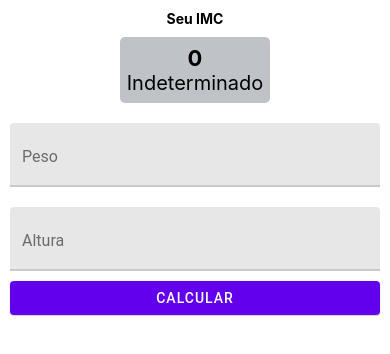
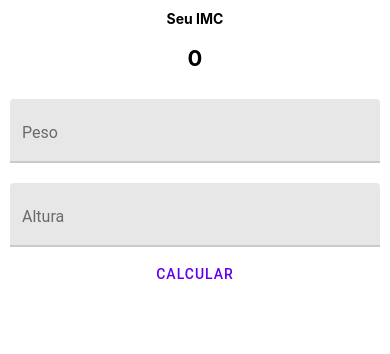
Before and after one commit to TakayukiKomatsu/IMC, a React Native app: screen / in a window 390 px wide. Shown: the top 354 px of the page. Built offline with nearby package versions, Linux system fonts and the light colour scheme.

Commit message:
Added a version using Hooks

```diff
--- a/App.js
+++ b/App.js
@@ -1,44 +1,44 @@
-import React, { Component } from "react";
+import React, { useState } from "react";
 import { Text, StyleSheet, View } from "react-native";
 
 import { Button, TextInput } from "react-native-paper";
-export default class App extends Component {
-  state = {
-    peso: 0,
-    altura: 0,
-    imc: 0,
-    legenda: "Indeterminado",
-    cor: "#bfc3c7",
-  };
 
-  calcularIMC = () => {
-    const resultado = this.state.peso / (this.state.altura * this.state.altura);
+export default function App() {
+  const [peso, setPeso] = useState(0);
+  const [altura, setAltura] = useState(0);
+  const [imc, setIMC] = useState(0);
+  const [legenda, setLegenda] = useState("");
+  const [cor, setCor] = useState("");
 
-    this.setState({
-      imc: Math.ceil(resultado),
-    });
+  function calcularIMC() {
+    const resultado = peso / (altura * altura);
+    setIMC(Math.ceil(resultado));
 
     if (resultado < 18.5) {
-      this.setState({ legenda: "Magreza", cor: "#e74c3c" });
+      setLegenda("Magreza");
+      setCor("#e74c3c");
     } else if (resultado >= 18.5 && resultado < 25) {
-      this.setState({ legenda: "Normal", cor: "##2ecc71" });
+      setLegenda("Normal");
+      setCor("##2ecc71");
     } else if (resultado >= 25 && resultado < 30) {
-      this.setState({ legenda: "Sobrepeso", cor: "#f1c40f" });
+      setLegenda("Sobrepeso");
+      setCor("#f1c40f");
     } else if (resultado >= 30 && resultado < 40) {
-      this.setState({ legenda: "Obesidade", cor: "#e67e22" });
+      setLegenda("Obesidade");
+      setCor("#e67e22");
     } else if (resultado >= 40) {
-      this.setState({ legenda: "Obesidade grave", cor: "#e74c3c" });
+      setLegenda("Obesidade grave");
+      setCor("#e74c3c");
     }
-  };
+  }
 
-  render() {
   return (
     <View style={styles.app}>
       <Text style={styles.legenda}>Seu IMC</Text>
 
-        <View style={[{ backgroundColor: this.state.cor }, styles.painel]}>
-          <Text style={styles.resultado}>{this.state.imc}</Text>
-          <Text style={styles.diagnostico}>{this.state.legenda}</Text>
+      <View style={[{ backgroundColor: cor }, styles.painel]}>
+        <Text style={styles.resultado}>{imc}</Text>
+        <Text style={styles.diagnostico}>{legenda}</Text>
       </View>
 
       <View>
@@ -46,31 +46,21 @@ export default class App extends Component {
           style={styles.peso}
           label="Peso"
           keyboardType="number-pad"
-            onChangeText={(value) => {
-              this.setState({
-                peso: value.replace(",", "."),
-              });
-            }}
+          onChangeText={(value) => setPeso(value.replace(",", "."))}
         />
-
         <TextInput
           style={styles.altura}
           label="Altura"
           keyboardType="number-pad"
-            onChangeText={(value) => {
-              this.setState({
-                altura: value.replace(",", "."),
-              });
-            }}
+          onChangeText={(value) => setAltura(value.replace(",", "."))}
         />
 
-          <Button mode="contained" onPress={this.calcularIMC}>
+        <Button mode="container" onPress={calcularIMC}>
           Calcular
         </Button>
       </View>
     </View>
   );
-  }
 }
 
 const styles = StyleSheet.create({
```
Lines whose indentation alone changed are shown as unchanged.
